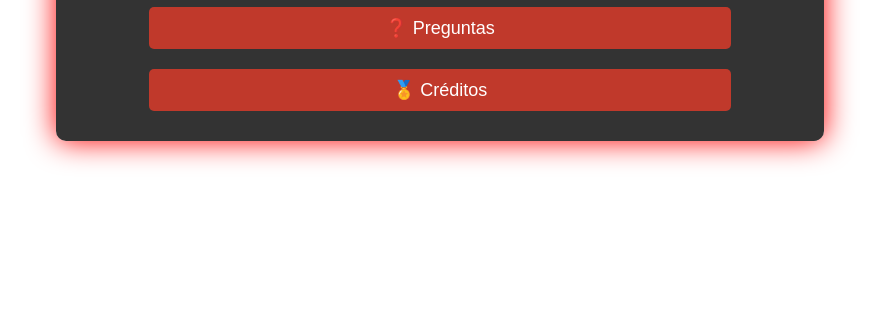
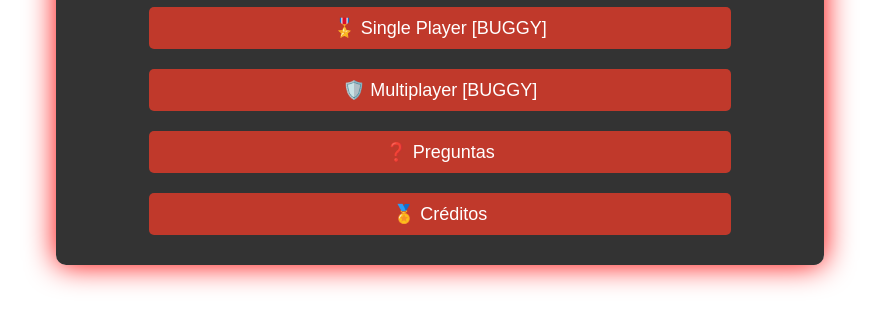
Before and after one commit to erdag2009/Spanish-Video-Game, a plain HTML site: page index.html in a window 1280 px wide. Shown: the part 111-438 px from the top of the page, without its empty margins (200-1079 px from the left). Drawn offline with Linux system fonts and the light colour scheme.

Commit message:
Added buttons

```diff
--- a/index.html
+++ b/index.html
@@ -13,8 +13,8 @@
     <div class="container">
         <h1>⚔️ Juego de Guerra ⚔️</h1>
         <div class="menu">
-            <!--<a href="game.html?mode=single" aria-label="Iniciar un juego de un solo jugador">🎖️ Crear un Partido (Single Player)</a>-->
-            <!--<a href="game.html?mode=multi" aria-label="Iniciar un juego multijugador">🛡️ Acompañar en Partido (Multiplayer)</a>-->
+            <a href="game.html?mode=single" aria-label="Iniciar un juego de un solo jugador">🎖️ Single Player [BUGGY]</a>
+            <a href="game.html?mode=multi" aria-label="Iniciar un juego multijugador">🛡️ Multiplayer [BUGGY]</a>
             <a href="questions.html" aria-label="Acceder al modo de preguntas">❓ Preguntas</a>
             <a href="credits.html" aria-label="Ver créditos del juego">🏅 Créditos</a>
         </div>
```
